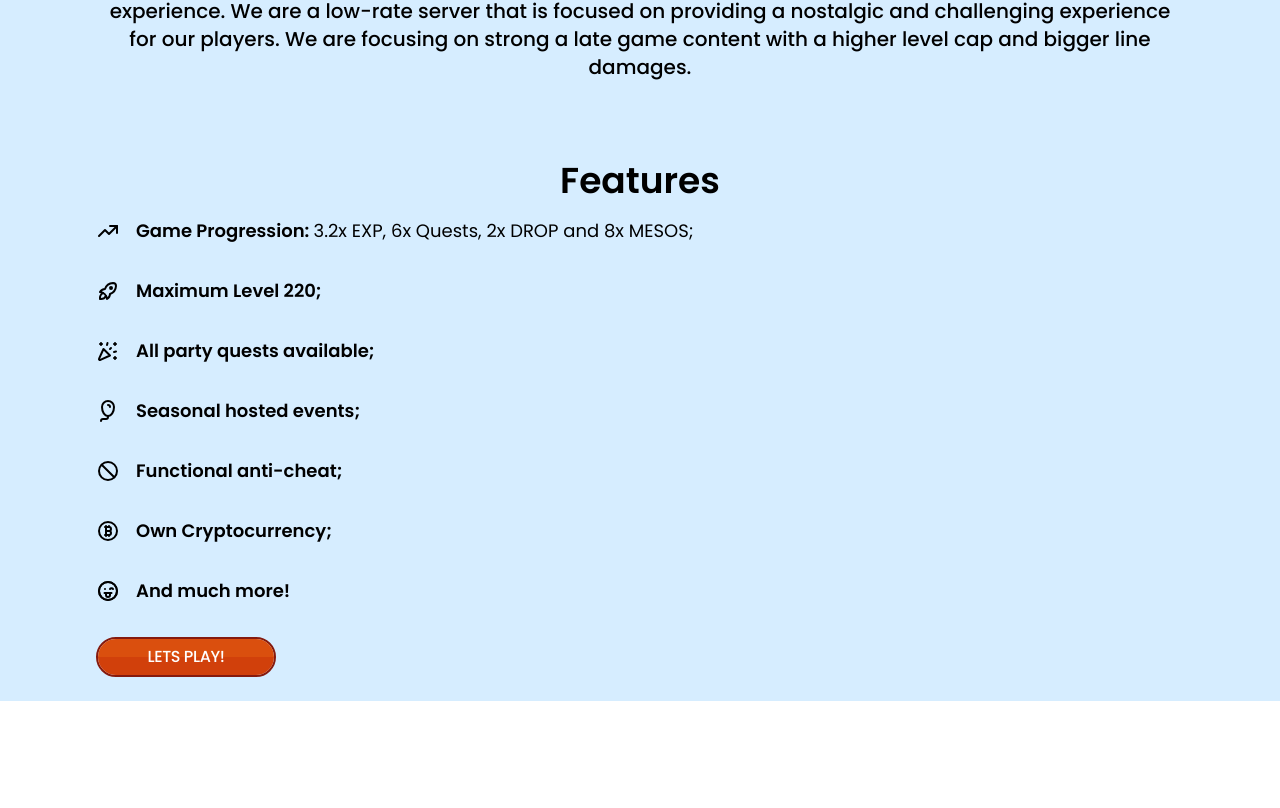
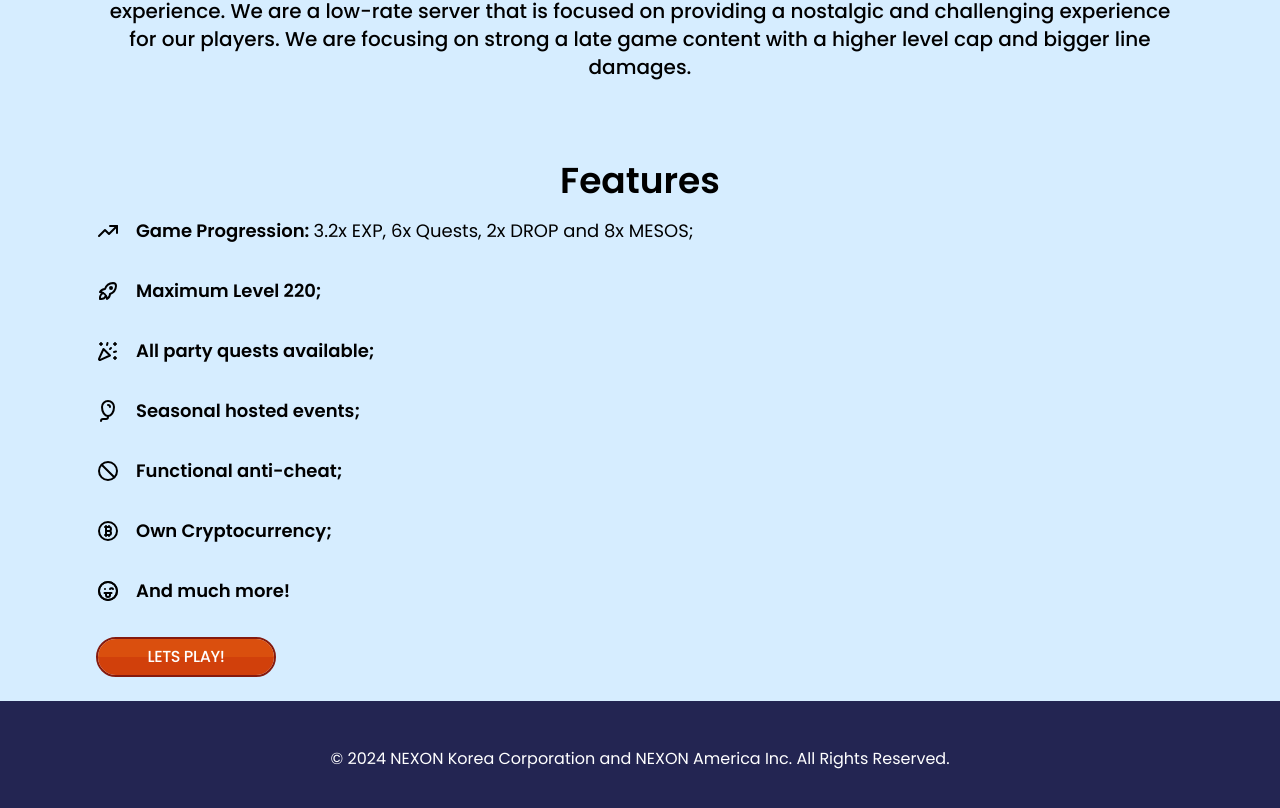
Before and after one commit to maiconlara/maplestory, a React (Vite) app: page / in a window 1280 px wide. Shown: the part 855-1663 px from the top of the page. Before the commit the page ends 1556 px from the top, so only its background shows below. Built offline with nearby package versions, Linux system fonts and the light colour scheme; the HTML template or start-up script is replaced by a standard one.

Commit message:
refactor: layout footer

```diff
--- a/src/routes/HeaderLayout/index.tsx
+++ b/src/routes/HeaderLayout/index.tsx
@@ -1,11 +1,13 @@
 import { Outlet } from "react-router-dom";
 import Header from "./header";
+import Footer from "./footer";
 
 const HeaderLayout = () => {
   return (
-    <div className="flex flex-col max-w-[100vw] w-full min-h-[100vh] overflow-hidden justify-start items-center bg-[#d6edff] ">
+    <div className="flex flex-col relative max-w-[100vw] w-full min-h-[100vh] overflow-hidden justify-start items-center bg-[#d6edff] ">
       <Header />
       <Outlet />
+      <Footer />
     </div>
   );
 };
```
